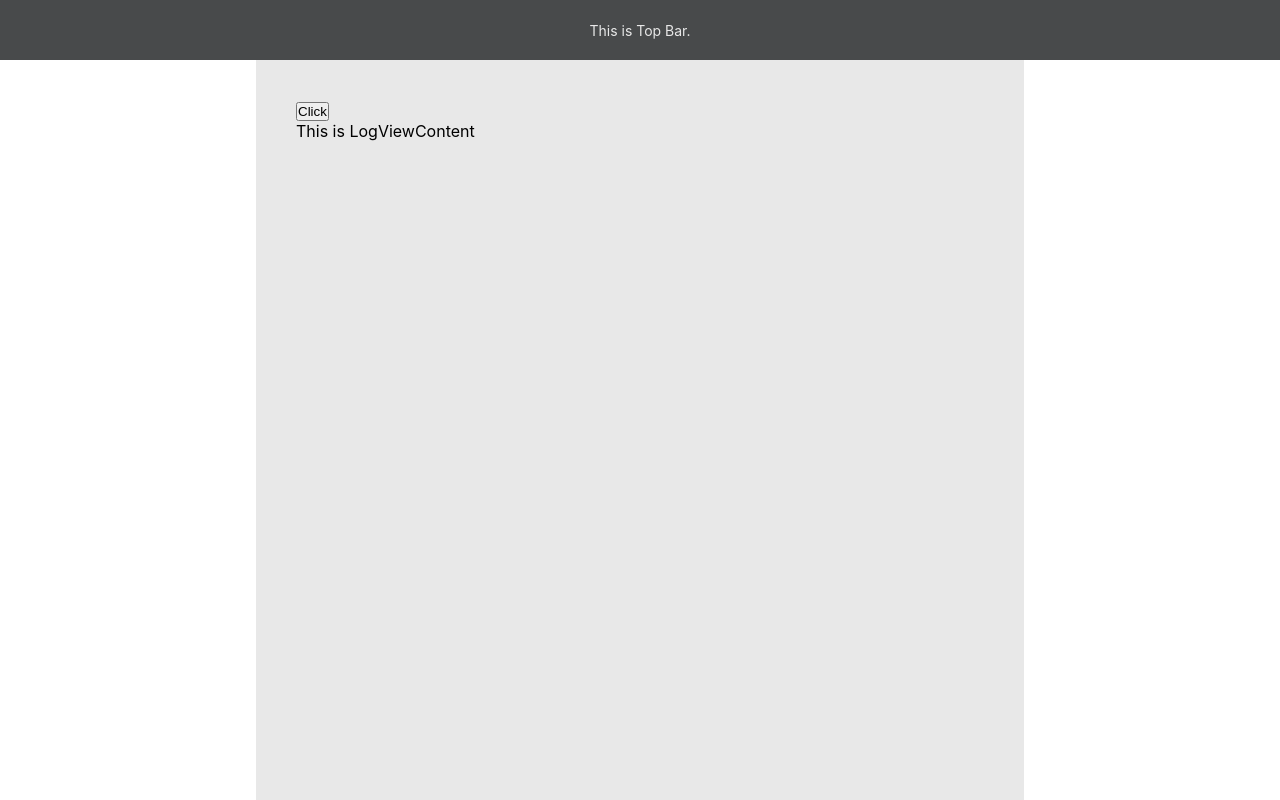
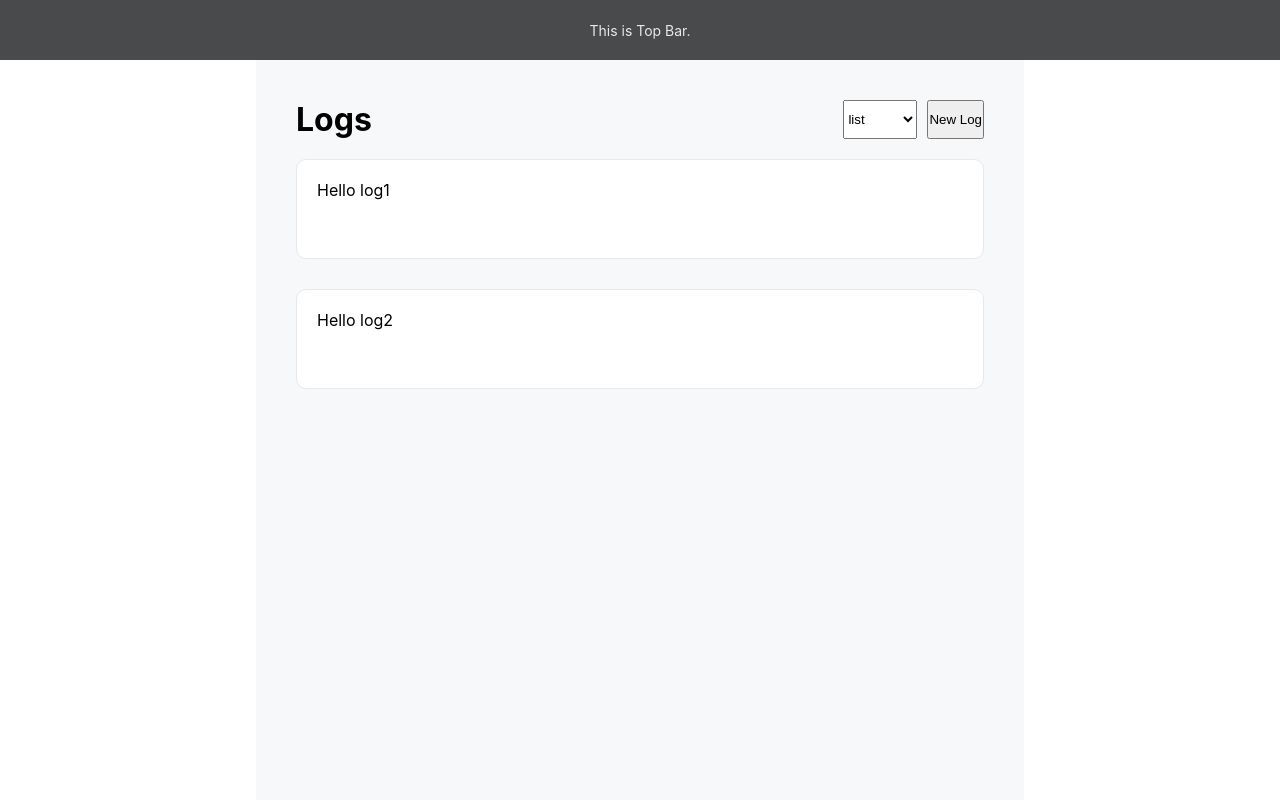
Before and after one commit to 2ood/habit-tracker, a React (Create React App) app in the folder habit-tracker/: page / in a window 1280 px wide. Shown: the top 800 px of the page. Built offline with nearby package versions, Linux system fonts and the light colour scheme.

Commit message:
feat : logview select / added styles

```diff
--- a/habit-tracker/src/App.css
+++ b/habit-tracker/src/App.css
@@ -1,6 +1,9 @@
 :root {
   --theme-primary-color : #484A4B;
   --theme-secondary-color : #E8E8E8;
+  --theme-back-color : #F6F8FA;
+  --theme-white : #FFFFFF;
+  --theme-black : #000000;
 
   --theme-h1-size :32px;
   --theme-h2-size :20px;
--- /dev/null
+++ b/habit-tracker/src/components/ui/LogItem.jsx
@@ -0,0 +1,20 @@
+import React from "react";
+
+import {LogItemWrapper} from "./StyledComponents";
+
+
+function LogItem(props) {
+
+    function handleLogClick(){
+
+    }
+
+    return (
+        <LogItemWrapper onClick={handleLogClick}>
+            Hello {props.content}
+        </LogItemWrapper>
+    );
+
+}
+
+export default LogItem;
--- a/habit-tracker/src/components/ui/MainBodyFrame.jsx
+++ b/habit-tracker/src/components/ui/MainBodyFrame.jsx
@@ -1,11 +1,15 @@
 import React, {useState} from "react";
-import {Container, Column, Context} from "./StyledComponents";
+import {Container, Column, Context, LogViewWrapper, ControlPanelWrapper, ControllerWrapper} from "./StyledComponents";
 
-import "./styles.css";
+import LogItem from "./LogItem";
 
 function LogViewContent(props){
+    const log_jsons =props.content;
+
     return (
-        <div>This is LogViewContent</div>
+        <LogViewWrapper>
+            {log_jsons.map(json =>(<LogItem key={json.key} content={json.content} />))}
+        </LogViewWrapper>
     );
 }
 
@@ -17,10 +21,14 @@ function CalendarViewContent(props){
 
 function MainBody(props) {
     const [isLogView, setIsLogView ] = useState(true);
+    let log_jsons = [
+        {key: 1, content :"log1"},
+        {key: 2, content :"log2"}
+    ];
 
-    function handleButton(){
-        console.log(`원래 islogview : ${isLogView}`)
-        setIsLogView(!isLogView);
+    function handleSelect(evt){
+        console.log();
+        setIsLogView(evt.target.value === "logview");
     }
 
     return (
@@ -28,8 +36,17 @@ function MainBody(props) {
             <Column>
             </Column>
             <Context>
-                <button onClick={handleButton}>Click</button>
-                {isLogView?<LogViewContent/>:<CalendarViewContent/>}
+                <ControlPanelWrapper>
+                    <h1>Logs</h1>
+                    <ControllerWrapper>
+                        <select onChange={handleSelect}>
+                            <option value="logview">list</option>
+                            <option value="calendar">calendar</option>
+                        </select>
+                        <button onClick={()=>{}}>New Log</button>
+                    </ControllerWrapper>
+                </ControlPanelWrapper>
+                {isLogView?<LogViewContent content={log_jsons}/>:<CalendarViewContent content={log_jsons}/>}
             </Context>
             <Column>
             </Column>
--- a/habit-tracker/src/components/ui/StyledComponents.jsx
+++ b/habit-tracker/src/components/ui/StyledComponents.jsx
@@ -1,5 +1,6 @@
 import styled from "styled-components";
 
+//common
 const PageWrapper = styled.div`
     width : 100%;
     height : 100%;
@@ -10,6 +11,7 @@ const PageWrapper = styled.div`
     flex-direction : column;
 `;
 
+//MainBodyFrame
 const Container = styled.div`
     display :inline-grid;
     grid-template : 1fr / 1fr 3fr 1fr;
@@ -21,12 +23,70 @@ const Container = styled.div`
 const Column = styled.div`
     display : inline-flex;
     padding : 40px;
+    background-color : var(--theme-white);
 `;
 
 const Context = styled.div`
     display :inline-block;
-    background-color : var(--theme-secondary-color);
+    background-color : var(--theme-back-color);
     padding : 40px;
 `;
+const ControllerWrapper = styled.div`
+    display : inline-flex;
+    gap : 10px;
+`;
 
-export {PageWrapper, Container, Column, Context }
+const ControlPanelWrapper = styled.div`
+    display : inline-flex;
+    min-height : 20px;
+    width : 100%;
+    justify-content : space-between;
+    margin-bottom : 20px;
+`;
+
+//LogView
+const LogViewWrapper = styled.div`
+    display : flex;
+    flex-direction : column;
+    gap : 30px;
+`;
+
+//Topbar
+const TopbarWrapper = styled.div`
+    display : inline-flex;
+    height : 60px;
+    background-color : var(--theme-primary-color);
+    color : var(--theme-secondary-color);
+    width : 100%;
+    justify-content : center;
+    align-items : center;
+`;
+
+//LogItem
+const LogItemWrapper = styled.div`
+    background-color : var(--theme-white);
+    display : inline-flex;
+    width : 100%;
+    color : var(--theme-black);
+    padding : 20px;
+    min-height : 100px;
+    border-radius : 10px;
+    border : 1px solid var(--theme-secondary-color);
+`;
+
+//AuthPage
+const AuthPageWrapper = styled.div`
+    width : 100%;
+    height : 100%;
+    display : inline-block;
+`;
+
+const AuthMainForm = styled.div`
+    width : 300px;
+    height : 300px;
+`;
+
+export {PageWrapper, Container, Column, Context, LogViewWrapper,ControllerWrapper,ControlPanelWrapper}
+export {LogItemWrapper}
+export {TopbarWrapper}
+export {AuthPageWrapper, AuthMainForm}
--- a/habit-tracker/src/components/ui/Topbar.jsx
+++ b/habit-tracker/src/components/ui/Topbar.jsx
@@ -1,19 +1,8 @@
 import React from "react";
-import styled from "styled-components";
 
-const TopbarWrapper = styled.div`
-    display : inline-flex;
-    height : 60px;
-    background-color : var(--theme-primary-color);
-    color : var(--theme-secondary-color);
-    width : 100%;
-    justify-content : center;
-    align-items : center;
-`;
-
+import {TopbarWrapper} from "./StyledComponents";
 
 function TopBar(props) {
-
     return (
         <TopbarWrapper>
             <p>This is Top Bar.</p>
--- a/habit-tracker/src/components/ui/styles.css
+++ /dev/null
@@ -1,7 +0,0 @@
-.content {
-    display : none;
-}
-
-.content.show {
-    display : inline-block;
-}
--- a/habit-tracker/src/components/view/AuthPage.jsx
+++ b/habit-tracker/src/components/view/AuthPage.jsx
@@ -1,34 +1,24 @@
 import React from "react";
-import styled from "styled-components";
 
-const Wrapper = styled.div`
-    width : 100%;
-    height : 100%;
-    display : inline-block;
-`;
-
-const MainForm = styled.div`
-    width : 300px;
-    height : 300px;
-`;
+import { AuthMainForm, AuthPageWrapper } from "../ui/StyledComponents";
 
 function LoginPage(props) {
     return  (
-        <Wrapper>
-            <MainForm>
+        <AuthPageWrapper>
+            <AuthMainForm>
                 <p>This is Login Page.</p>
-            </MainForm>
-        </Wrapper>
+            </AuthMainForm>
+        </AuthPageWrapper>
     );
 }
 
 function RegisterPage(props) {
     return (
-        <Wrapper>
-            <MainForm>
+        <AuthPageWrapper>
+            <AuthMainForm>
                 <p>This is Register Page.</p>
-            </MainForm>
-        </Wrapper>
+            </AuthMainForm>
+        </AuthPageWrapper>
     );
 }
 
```
